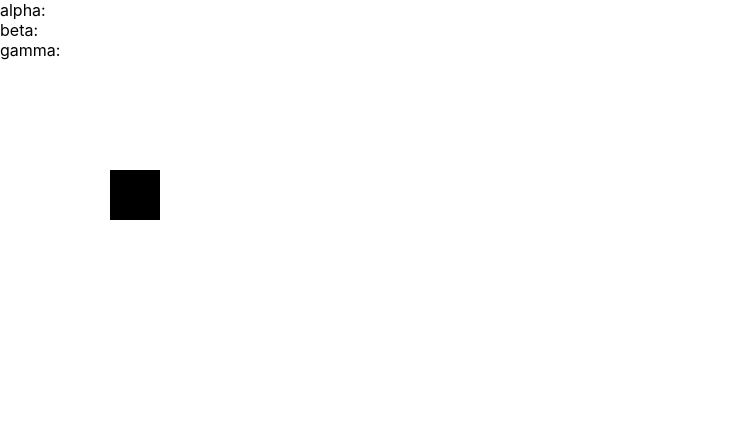
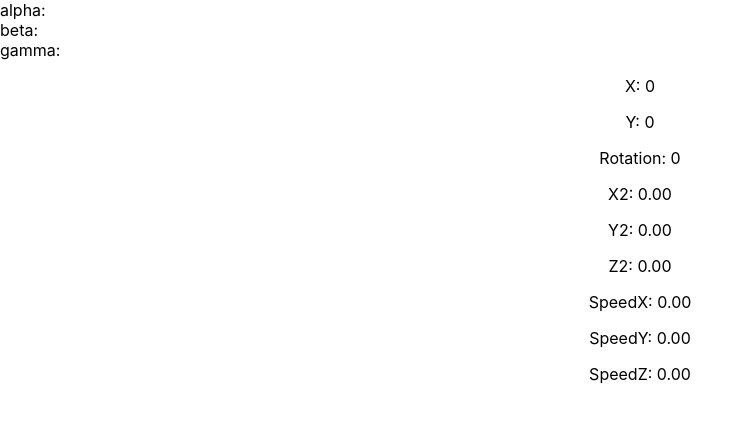
Before and after one commit to jsanz24/proyectoFinal, a React (Create React App) app in the folder front/: page /feria in a window 1280 px wide. Shown: the top 422 px of the page, without its empty margins (0-754 px from the left). Built offline with nearby package versions, Linux system fonts and the light colour scheme; no server answers.

Commit message:
accelerometer

```diff
--- a/front/src/App.js
+++ b/front/src/App.js
@@ -12,7 +12,6 @@ class App extends Component {
   render() {
     return (
       <div className="App">
-        <Canvas></Canvas>
         <Switch>
           <Route exact path="/"  component={Login}></Route>
           <Route exact path="/signup"  component={Signup}></Route>
--- a/front/src/Components/MiniGames/Feria.js
+++ b/front/src/Components/MiniGames/Feria.js
@@ -1,11 +1,122 @@
 import React, { Component } from 'react'
 
+// import ReactAccelerometer from 'react-accelerometer'
+
 export default class Feria extends Component {
+  /*
+
+  var lastTimestamp;
+  var speedX = 0, speedY = 0, speedZ = 0;
+  window.addEventListener('devicemotion', function(event) {
+    var currentTime = new Date().getTime();
+    if (lastTimestamp === undefined) {
+      lastTimestamp = new Date().getTime();
+      return; //ignore first call, we need a reference time
+    }
+    //  m/s² / 1000 * (miliseconds - miliseconds)/1000 /3600 => km/h (if I didn't made a mistake)
+    speedX += event.acceleration.x / 1000 * ((currentTime - lastTimestamp)/1000)/3600;
+    //... same for Y and Z
+    lastTimestamp = currentTime;
+  }, false);
+
+  */
+  constructor() {
+    super();
+    this.state = {
+      x: 0,
+      y: 0,
+      rotation: 0,
+      x2: 0,
+      y2: 0,
+      z2: 0,
+      lastTimestamp: undefined,
+      speedX: 0,
+      speedY: 0,
+      speedZ: 0
+    }
+
+    this.test();
+  }
+
+  test() {
+    if (window.DeviceOrientationEvent) {
+
+      window.addEventListener("deviceorientation", (event) =>
+      {
+
+        var x = Math.round(event.gamma);
+        var y = Math.round(event.beta);
+        var rotation = Math.round(event.alpha);
+
+        this.setState({x, y, rotation})
+
+      }, true);
+
+
+
+
+
+    } else {
+    alert("Sorry, your browser doesn't support Device Orientation");
+    }
+
+    if(window.DeviceMotionEvent){
+      window.addEventListener("devicemotion", event => {
+        // PRUEBA 1 (aparentemente fail)
+        console.log("Accelerometer: "
+          + event.accelerationIncludingGravity.x + ", "
+          + event.accelerationIncludingGravity.y + ", "
+          + event.accelerationIncludingGravity.z
+        );
+        var x2 = event.accelerationIncludingGravity.x;
+        var y2 = event.accelerationIncludingGravity.y;
+        var z2 = event.accelerationIncludingGravity.z;
+
+        this.setState({x2, y2, z2})
+
+        // PRUEBA 2 (calculando velocidad)
+        var currentTime = new Date().getTime();
+        if (this.state.lastTimestamp === undefined) {
+          this.setState({lastTimestamp: new Date().getTime()})
+          return; //ignore first call, we need a reference time
+        }
+        //  m/s² / 1000 * (miliseconds - miliseconds)/1000 /3600 => km/h (if I didn't made a mistake)
+        let speedX = this.state.speedX;
+        let speedY = this.state.speedY;
+        let speedZ = this.state.speedZ;
+
+        if(speedX < event.acceleration.x) speedX = event.acceleration.x;
+        if(speedY < event.acceleration.y) speedY = event.acceleration.y;
+        if(speedZ < event.acceleration.z) speedZ = event.acceleration.z;
+
+        //... same for Y and Z
+        let lastTimestamp = currentTime;
+
+        this.setState({lastTimestamp, speedX, speedY, speedZ})
+
+      }, false);
+    }else{
+      console.log("DeviceMotionEvent is not supported");
+    }
+  }
+
 
   render() {
+    console.log(this.state);
+
     return (
       <div>
+        <p>X: {this.state.x}</p>
+        <p>Y: {this.state.y}</p>
+        <p>Rotation: {this.state.rotation}</p>
 
+        <p>X2: {this.state.x2.toFixed(2)}</p>
+        <p>Y2: {this.state.y2.toFixed(2)}</p>
+        <p>Z2: {this.state.z2.toFixed(2)}</p>
+
+        <p>SpeedX: {this.state.speedX.toFixed(2)}</p>
+        <p>SpeedY: {this.state.speedY.toFixed(2)}</p>
+        <p>SpeedZ: {this.state.speedZ.toFixed(2)}</p>
       </div>
     )
   }
--- a/front/src/Components/canvasComponent.js
+++ b/front/src/Components/canvasComponent.js
@@ -18,6 +18,6 @@ export default class Canvas extends React.Component {
   render() {
       return (
           <canvas ref="canvas" width={window.innerWidth} height={window.innerHeight}/>
-       );
+      );
   }
 }
```
